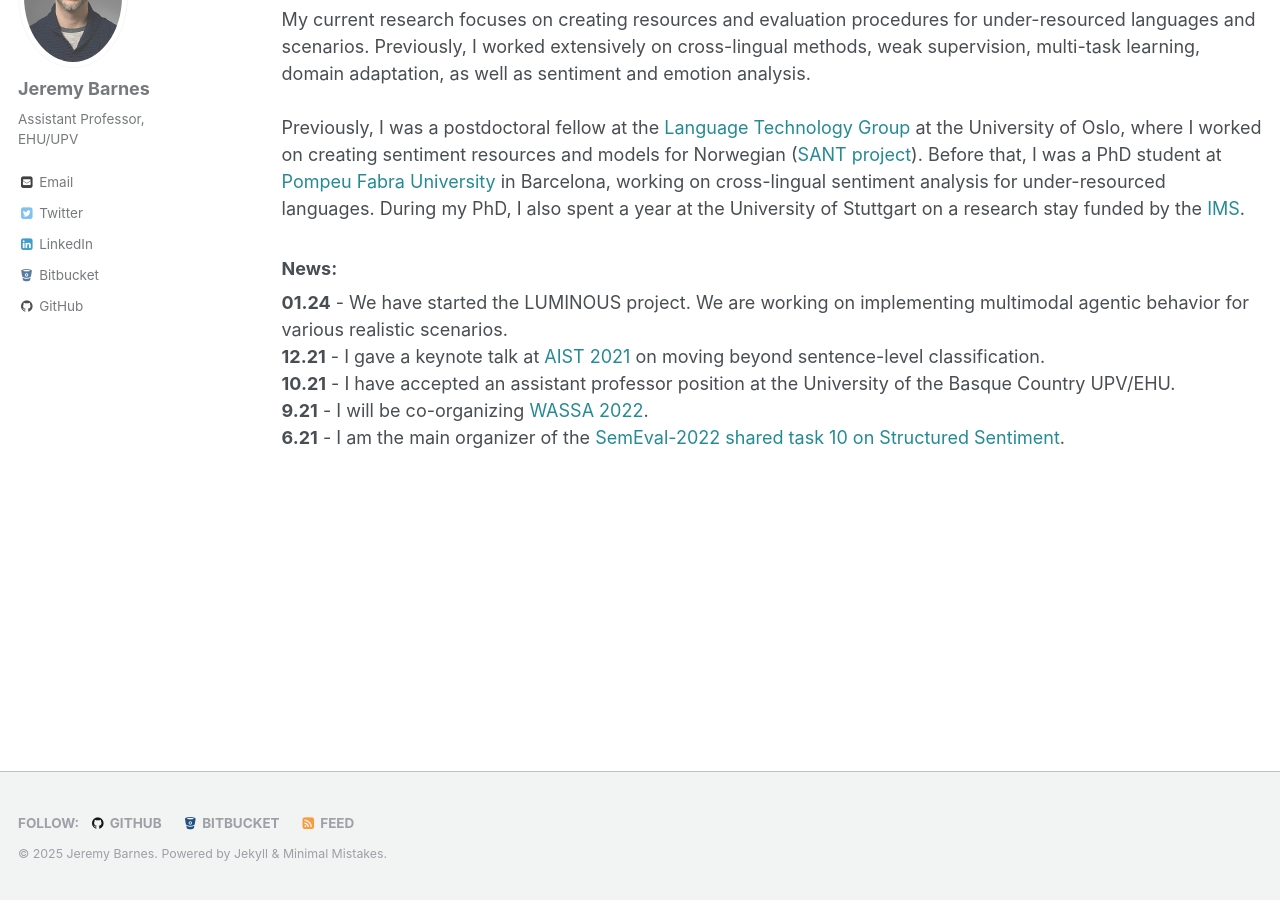
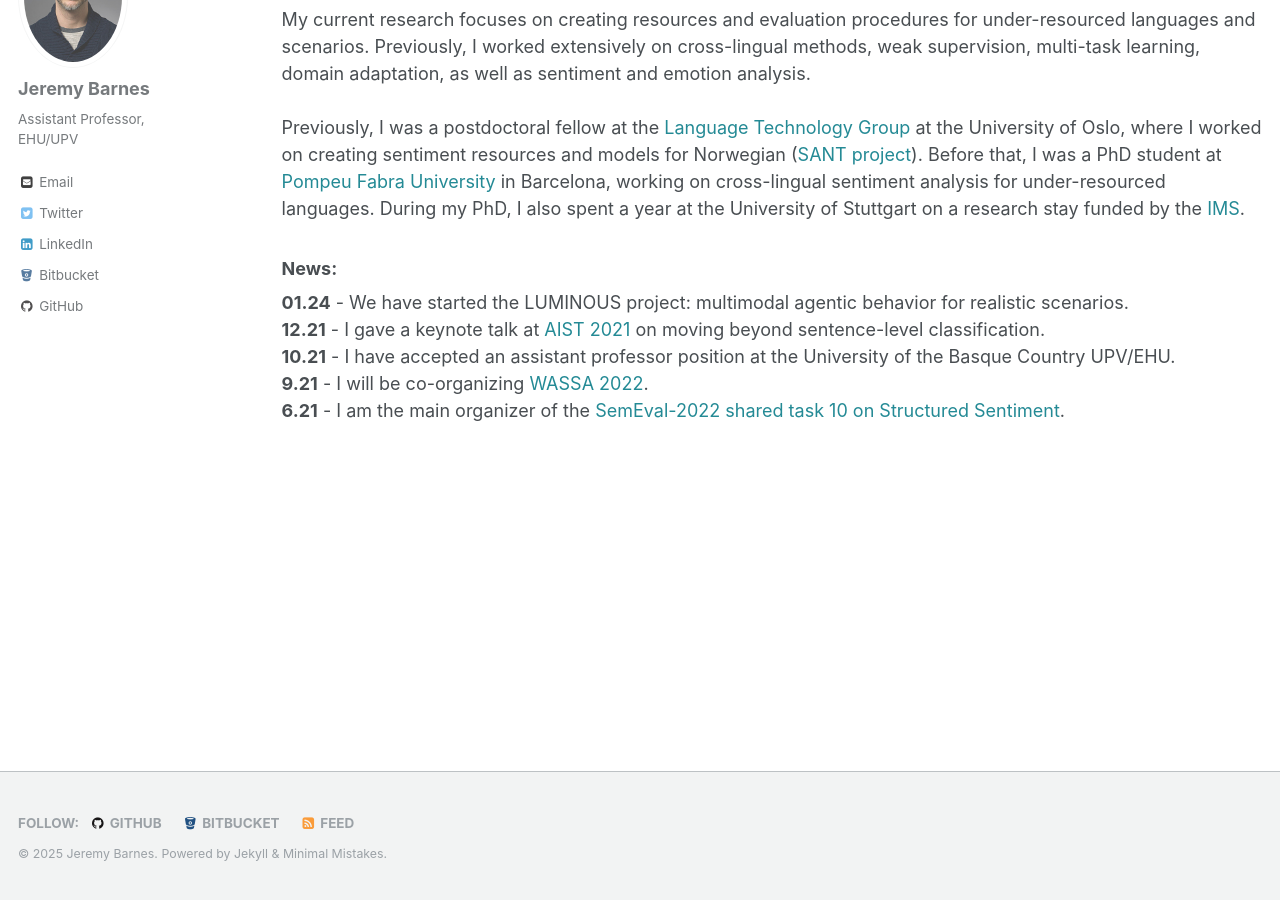
Before and after one commit to jerbarnes/jerbarnes.github.io, a Jekyll site: the page built from index.html, in a window 1280 px wide and 900 px high, scrolled down 367 px. Built offline with Jekyll 4.4.1, drawn with Linux system fonts in a browser that asks for light colours; the list of posts is cut into pages by our own code; comment, search, counter and statistics services are not loaded.

Commit message:
slightly shorter

```diff
--- a/_layouts/home.html
+++ b/_layouts/home.html
@@ -12,7 +12,7 @@
 News:
         </h3>
 
-<strong>01.24</strong> - We have started the <a href="http://luminous-horizon.eu/">LUMINOUS</a> project. We are working on implementing multimodal agentic behavior for various realistic scenarios. <br>
+<strong>01.24</strong> - We have started the <a href="http://luminous-horizon.eu/">LUMINOUS</a> project: multimodal agentic behavior for realistic scenarios. <br>
 <strong>12.21</strong> - I gave a keynote talk at <a href="https://aistconf.org/" style="color:#248a95">AIST 2021</a> on moving beyond sentence-level classification. <br>
 <strong>10.21</strong> - I have accepted an assistant professor position at the University of the Basque Country UPV/EHU. <br>
 <strong>9.21</strong> -  I will be co-organizing <a href="https://wassa-workshop.github.io" style="color:#248a95">WASSA 2022</a>. <br>
```
